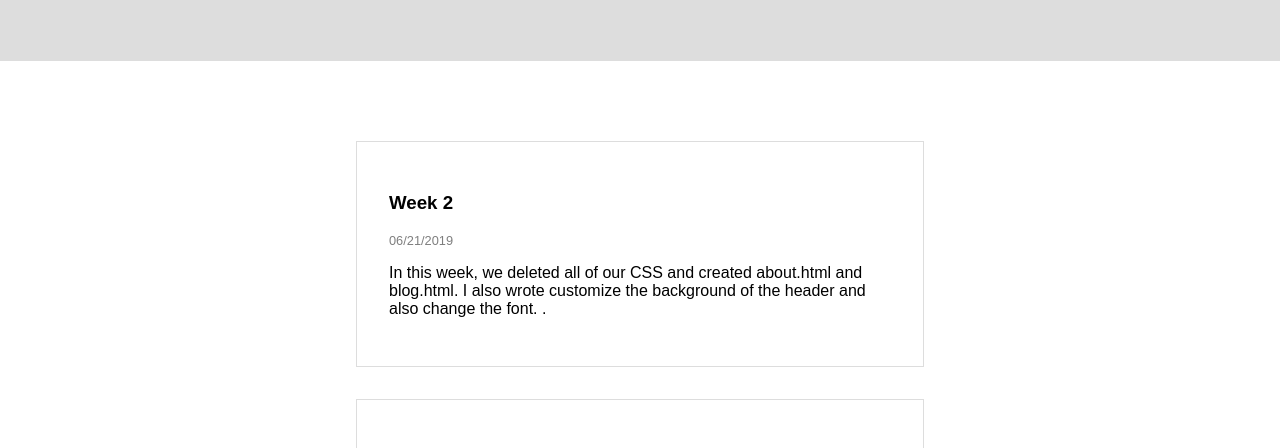
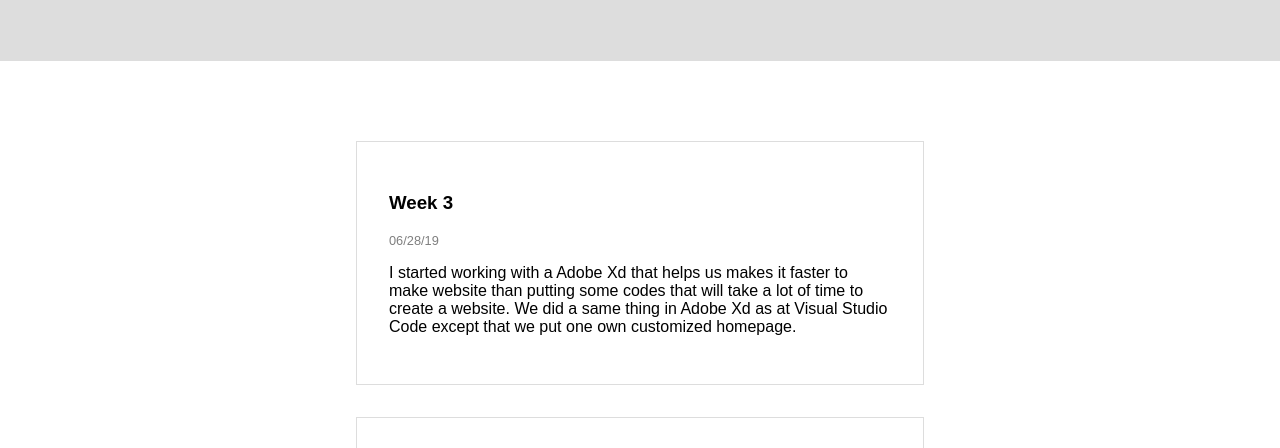
Before and after one commit to iwebstudent10/iwebstudent10.github.io, a plain HTML site: page blog.html in a window 1280 px wide. Shown: the part 289-737 px from the top of the page. Drawn offline with Linux system fonts and the light colour scheme.

Commit message:
added aboout

```diff
--- a/blog.html
+++ b/blog.html
@@ -28,13 +28,21 @@
             <p>Notes of what I learned about web design this summer.</p>
         </section>
         <section class="blog-archives">
+            <article class="blog-entry">
+                <h3>Week 3</h3>
+                <div class="date">06/28/19</div>
+                <p> I started working with a Adobe Xd that helps us makes it
+                    faster to make website than putting some codes that will
+                    take a lot of time to create a website. We did a same thing
+                    in Adobe Xd as at Visual Studio Code except that we put
+                    one own customized homepage.</p>
+            </article>
 
             <article class="blog-entry">
-
                 <h3>Week 2</h3>
                 <div class="date">06/21/2019</div>
                 <p>In this week, we deleted all of our CSS and created about.html and blog.html.
-                    I also wrote customize the background of the header and also change the font.
+                    I also customize the background of the header and also change the font.
                     </a>.</p>
             </article>
 
```
Also changed, not shown: about.html (+3 -0 lines).
